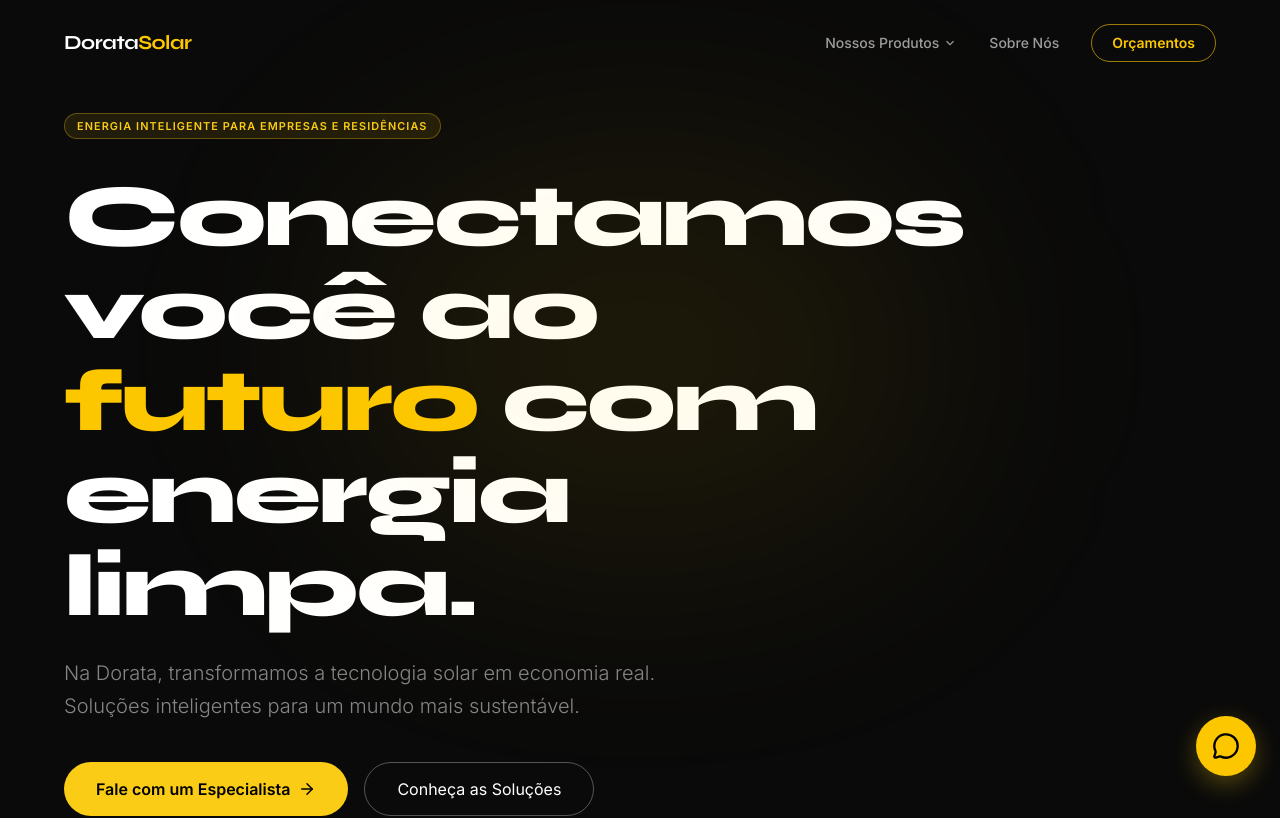
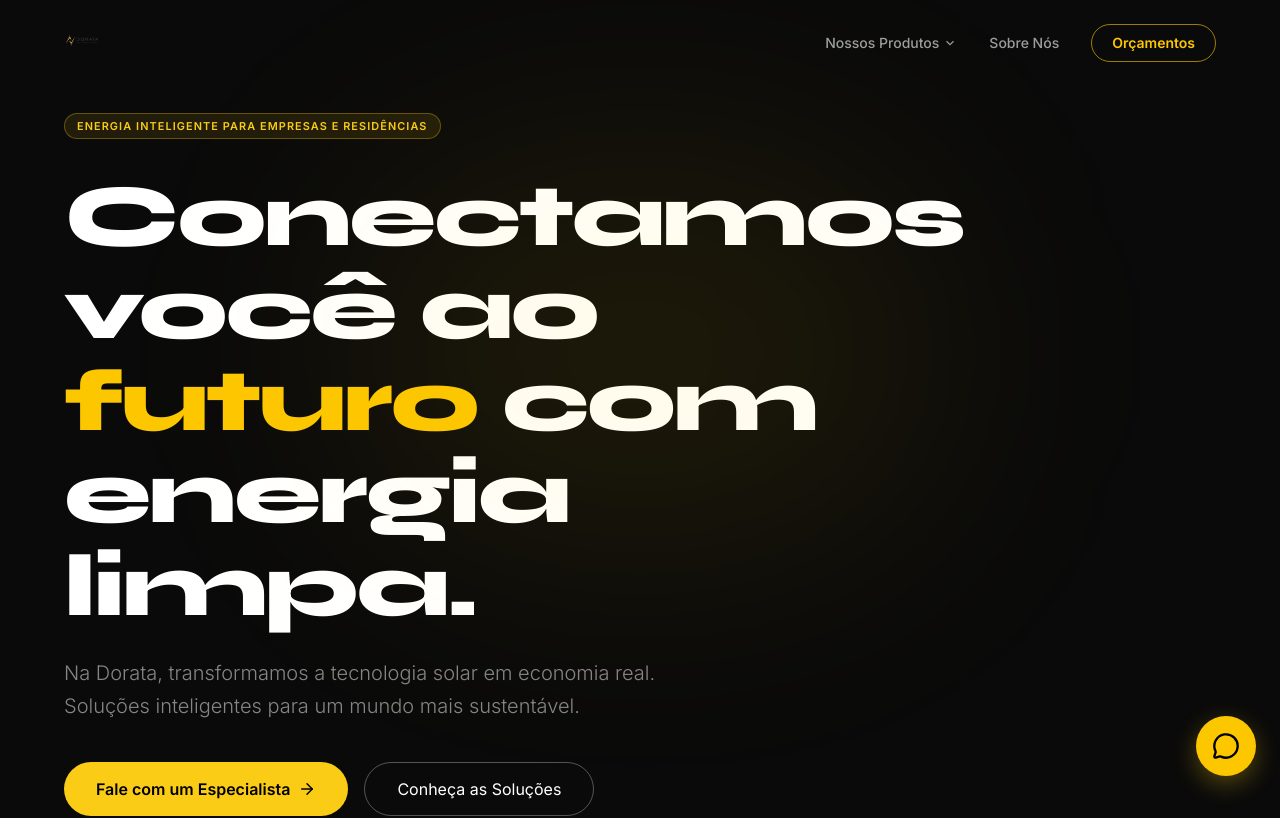
Before and after one commit to Damascenoswift/site-dorata-oficial, a Next.js app: page / in a window 1280 px wide. Shown: the top 818 px of the page. Built offline with nearby package versions, Linux system fonts and the light colour scheme.

Commit message:
feat: replace navbar text with real logo image

```diff
--- a/components/Navbar.tsx
+++ b/components/Navbar.tsx
@@ -2,6 +2,7 @@
 
 import { useState, useEffect } from "react";
 import Link from "next/link";
+import Image from "next/image";
 import { Menu, X } from "lucide-react";
 import { motion, AnimatePresence } from "framer-motion";
 
@@ -28,9 +29,14 @@ export default function Navbar() {
       <div className="mx-auto max-w-[1200px] px-6 flex justify-between items-center">
         {/* Logo */}
         <Link href="/" className="flex items-center">
-          <span className="font-display text-xl font-bold text-white tracking-tight">
-            Dorata<span className="text-yellow-400">Solar</span>
-          </span>
+          <Image
+            src="/images/projects/Logo Deitada - Fundo transparente.png"
+            alt="Dorata Energia"
+            width={160}
+            height={36}
+            className="h-9 w-auto"
+            priority
+          />
         </Link>
 
         {/* Desktop Nav */}
```
